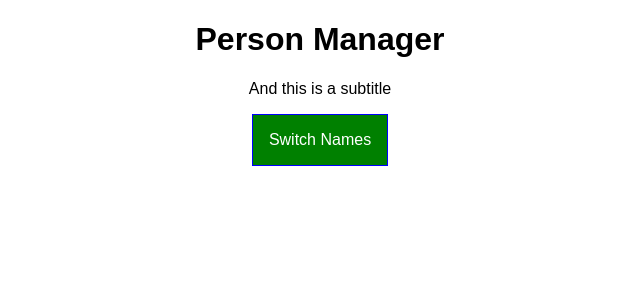
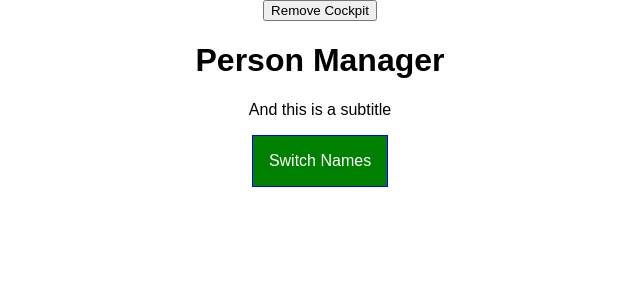
Before and after one commit to totabraz/react-complete-guide, a React app: page / in a window 1280 px wide. Shown: the top 300 px of the page, without its empty margins (320-960 px from the left). Built offline with nearby package versions, Linux system fonts and the light colour scheme.

Commit message:
update cockpit

```diff
--- a/src/components/Cockpit/Cockpit.js
+++ b/src/components/Cockpit/Cockpit.js
@@ -15,8 +15,24 @@
         setTimeout(() => {
             alert('Tete');
         }, 1000);
+
+        // It runs BEFORE the main useEffect function runs, but AFTER the (first) erender cycle
+        return ()  => {
+            console.log('[Cockpit.js] cleanup work in  useEffect');
+        }
     }, []);
+    // to change every moment a the stae of persons change
+    // }, [props.persons]);
+    // and you can change for many conditions
+    // }, [props.persons, a, b , ...]);
 
+    useEffect(() => {
+        console.log('[Cockpit.js 2nd] useEffect');
+        return () => {
+            console.log('[Cockpit.js 2nd] cleanup work in  useEffect');
+
+        };
+    });
 
     const assignedClasses = [];
     let btnClass = '';
--- a/src/components/Persons/Person/Person.module.css
+++ b/src/components/Persons/Person/Person.module.css
@@ -1,5 +1,5 @@
 .Person{
-    width: 60%;
+    width: calc( 100% - 30px);
     margin: 15px auto;
     border: 1px solid #eee;
     box-shadow: 0 2px 3px #ccc;
--- a/src/containers/App.js
+++ b/src/containers/App.js
@@ -16,7 +16,8 @@
             { id:"id13", name: "Maria", age:24 }
         ],
         someOtherstate: "lalalala",
-        showPersons: false
+        showPersons: false,
+        showCockpit: true
     }
 
     static getDerivedStateFromProps(props, state) {
@@ -71,11 +72,13 @@
 
         return (
             <div className={classes.App}>
-                <Cockpit
+                <button onClick={() => this.setState({ showCockpit: false}) } >Remove Cockpit</button>
+                {this.state.showCockpit ? <Cockpit
                     title={this.props.appTitle}
                     clicked={this.togglePersonsHandler}
                     showPersons={true}
                     persons={this.state.persons}/>
+                : null}
                 {persons}
             </div>
         );
```
